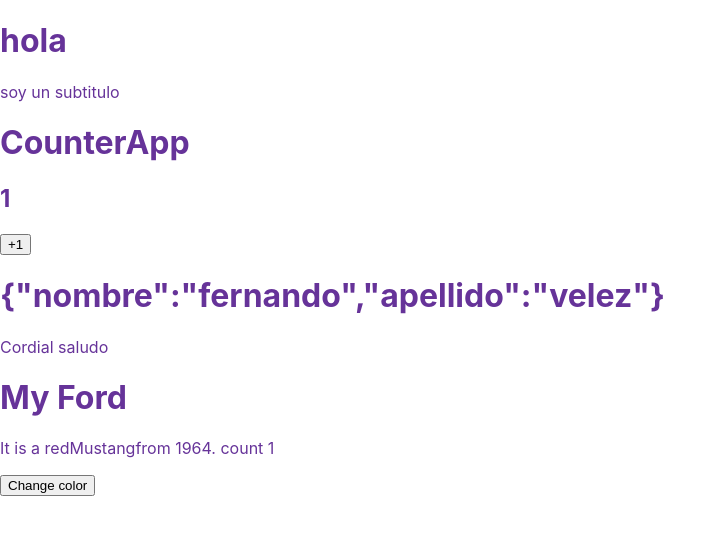
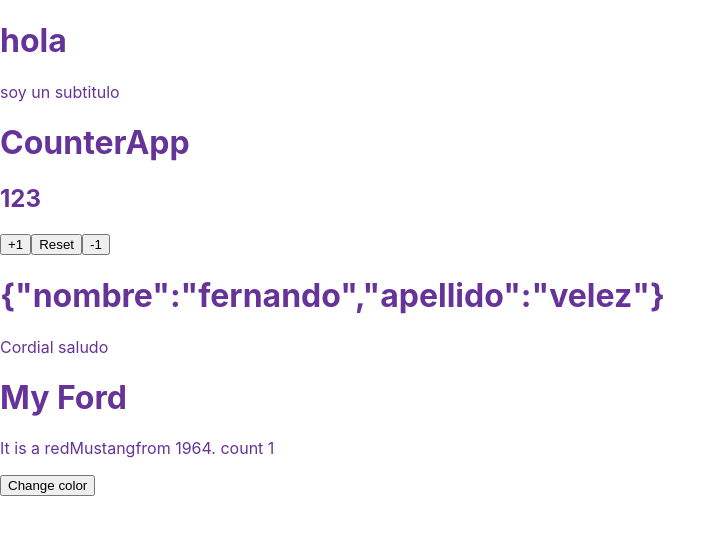
Before and after one commit to ahelord/nextjs-training, a Next.js app: page /padre in a window 1280 px wide. Shown: the top 534 px of the page, without its empty margins (0-726 px from the left). Built offline with nearby package versions, Linux system fonts and the light colour scheme.

Commit message:
Handle subtract handle reset

```diff
--- a/components/counter.js
+++ b/components/counter.js
@@ -1,7 +1,7 @@
 /* Con el comando rafce se crea un componente funcional*/
 import PropTypes from 'prop-types';
 import { useState } from 'react'
-const Counter = ({ value }) => {
+const Counter = ({ value = 10 }) => {
 
     /*     Los hooks son funciones,
         useState se definen dos parametros
@@ -11,8 +11,8 @@ const Counter = ({ value }) => {
     /*     const [nombre, setNombre] = useState('Goku');
         console.log(nombre,setNombre) */
 
-    const [counter, setCounter] = useState(1);
-    console.log(1)
+    const [counter, setCounter] = useState(value);
+    console.log("counter", counter)
 
 
     const handleClickButton = (event) => {
@@ -27,12 +27,20 @@ const Counter = ({ value }) => {
         /* setCounter((c)=>c+1) */
     }
 
+    const handleResetButton = () => setCounter(value)
+
+
+    const handleSubtractButton = () => setCounter(counter - 1)
+
     return (<>
         <h1>CounterApp</h1>
         <h2> {counter} </h2>
         {/*         <button onClick={function(){console.log('+1')}}>+1</button>*/}
         {/*  <button onClick={function(e){console.log(e)}}>+1</button> */}
         <button onClick={handleClickButton}>+1</button>
+        <button onClick={handleResetButton}>Reset </button>
+        <button onClick={handleSubtractButton}>-1 </button>
+
 
     </>)
 }
```
